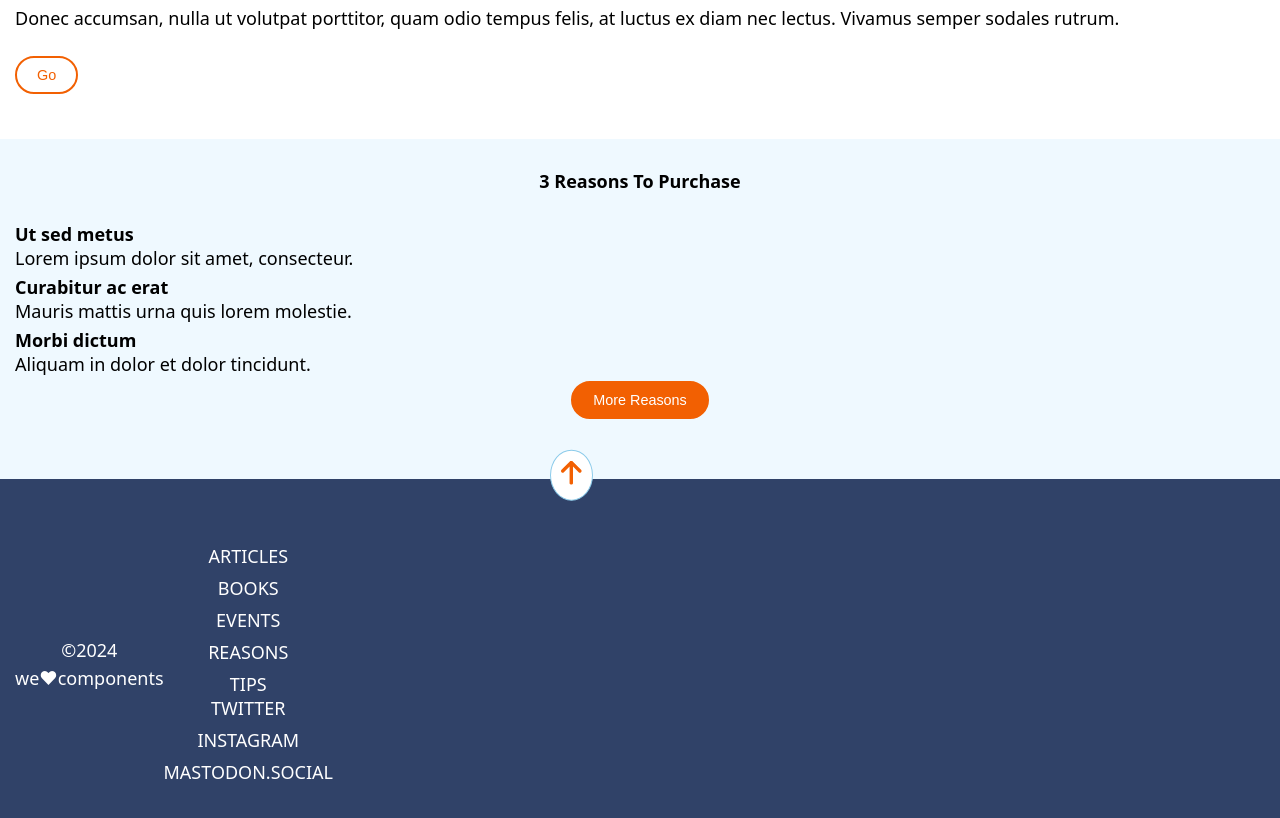
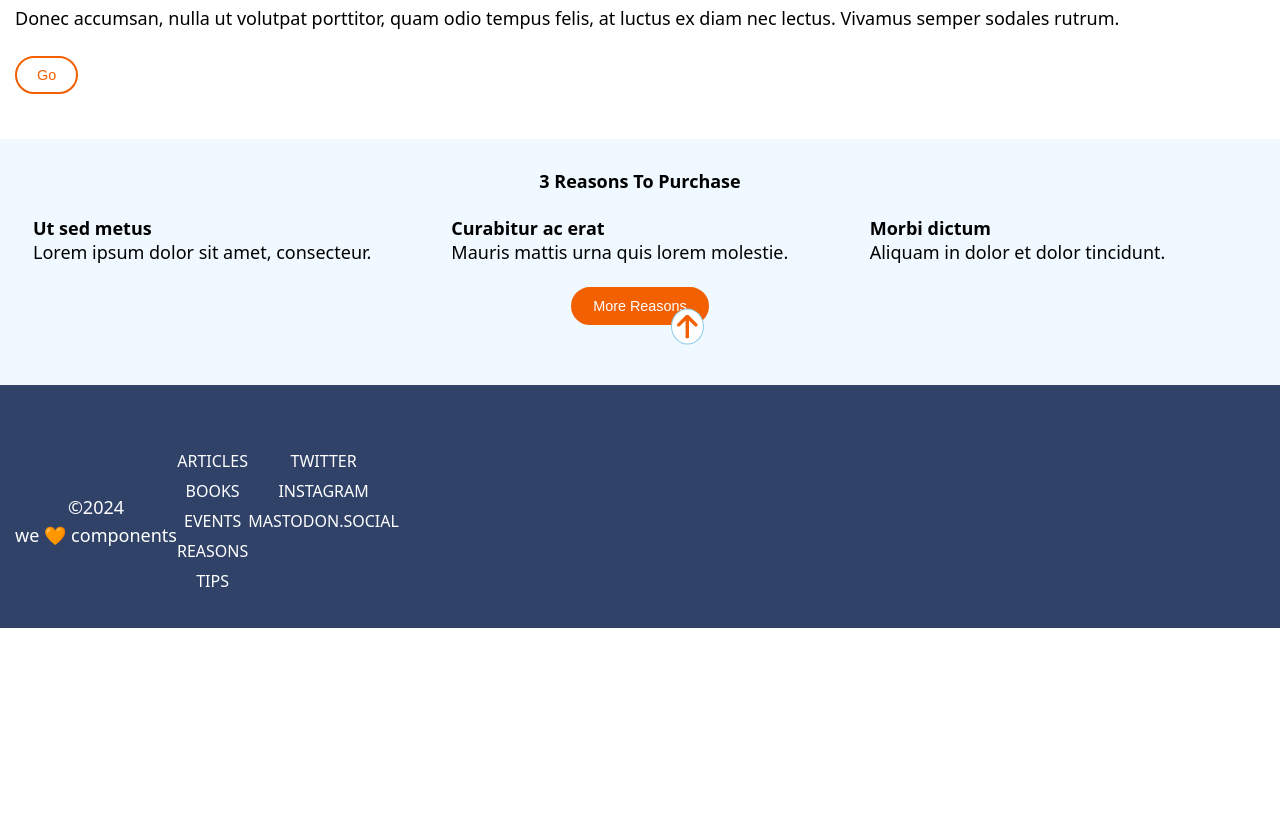
Before and after one commit to Adalab/modulo-1-evaluacion-final-OtiliaNicola, a website built with Vite: page src/index.html in a window 1280 px wide. Shown: the part 900-1718 px from the top of the page. After the commit the page ends 1528 px from the top, so only its background shows below. Built offline with nearby package versions, Linux system fonts and the light colour scheme; files whose address does not match are found by name.

Commit message:
Anonymous page

```diff
--- a/src/partials/footer.html
+++ b/src/partials/footer.html
@@ -1,11 +1,13 @@
 <footer class="footer">
-    <a class="botton-arrow" >
-      <img src="/images/ico-arrow.svg" alt="arrow">
-    </a>
+    <div class="container">
+      <a class="botton-arrow" >
+        <img src="/images/ico-arrow.svg" alt="arrow">
+      </a>
+    </div>
     <nav class="footer_menu">
       <section class="footer_copy">
         <span>&#169;2024</span>
-        <span>we&#10084;components</span>
+        <span class="heart">we &#129505; components</span>
       </section>
       <section class="footer_list">
         <ul class="list1-column">
--- a/src/partials/main.html
+++ b/src/partials/main.html
@@ -11,25 +11,27 @@
       <span class="small">Insomnia Tips</span>
       <h2 class="section-title">Looking Through A Window</h2>
       <p class="section-text">Donec accumsan, nulla ut volutpat porttitor, quam odio tempus felis, at luctus ex diam nec lectus. Vivamus semper sodales rutrum.</p>
-      <button class="section-go">Go</button>
+      <div class="container-1">
+        <button class="section-go">Go</button>
+      </div>
     </section>
     <section class="reasons">
       <div class="container">
         <h3 class="reasons-title">3 Reasons To Purchase</h3>
       </div>
-      <article class="article-item-1">
+      <article class="article_item-1">
         <h4>Ut sed metus</h4>
         <p>Lorem ipsum dolor sit amet, consecteur.</p>
       </article>
-      <article class="article-item-2">
+      <article class="article_item-2">
         <h4>Curabitur ac erat</h4>
         <p>Mauris mattis urna quis lorem molestie.</p>
       </article>
-      <article class="article-item-3">
+      <article class="article_item-3">
         <h4>Morbi dictum</h4>
         <p>Aliquam in dolor et dolor tincidunt.</p>
       </article>
-      <div class="container">
+      <div class="container-botton">
         <button class="botton-reasons">More Reasons</button>
       </div>
     </section>
--- a/src/scss/core/_variables.scss
+++ b/src/scss/core/_variables.scss
@@ -6,3 +6,7 @@
     --blue: #0271bc;
     --darkblue: #304268;
 }
+
+$font-family: "Roboto", sans-serif;
+$font-title: "Roboto Slab", serif;
+$font-size: 16px;
--- a/src/scss/layout/_footer.scss
+++ b/src/scss/layout/_footer.scss
@@ -6,24 +6,38 @@
     a{
         color: var(--white);
         text-decoration: none;
+        font-size: 16px;
     }
     ul{
         display: flex;
         flex-direction: column;
         align-items: center;
         list-style: none;
+
         gap: 8px;
-
+    }
+    li{
+        font-weight: 200;
+        font-size: 0.5rem;
     }
 }
 .botton-arrow{
-    left: 43%;
+    display: flex;
+    right: 45%;
     border-radius: 50%;
     border: 1px solid var(--lightblue);
     background-color: white;
     position: absolute;
-    padding: 10px;
-    transform: translateY(-185%);
+    align-self: center;
+    padding: 5px;
+    transform: translateY(-540%);
+}
+
+.footer_menu {
+    width: 100vw;
+    display: flex;
+    flex-direction: column-reverse;
+    align-items: center;
 }
 
 .footer_copy{
@@ -33,18 +47,13 @@
     gap: 4px;
 }
 
-.footer_menu {
-    width: 100vw;
-    display: flex;
-    flex-direction: column-reverse;
-    align-items: center;
-}
+@media screen and (min-width: 768px) {
+    .footer_menu {
 
-@media screen and (min-width:478px) {
-    .footer_menu {
         flex-direction: row;
     }
     .footer_list {
+        display: flex;
         flex-direction: row;
     }
 }
--- a/src/scss/layout/_homepage.scss
+++ b/src/scss/layout/_homepage.scss
@@ -15,8 +15,8 @@
 
 .title {
     color: var(--white);
-    font-family: "Roboto";
-    font-size: xxx-large;
+    font-family: 'Roboto Slab';
+    font-size: 2.4rem;
     padding-bottom: 20px;
     text-align: center;
 }
@@ -61,7 +61,7 @@
     font-size: 80%;
 }
 
-.reasons-title{
+.reasons-title {
     font-size: 1rem;
     font-weight: bold;
 }
@@ -74,32 +74,58 @@
     grid-gap: 5px;
     background-color: var(--iceblue);
 
-
-    @media screen and (min width:768px) {
+    @media screen and (min-width:768px) {
         grid-template-columns: 1fr 1fr 1fr;
         grid-template-rows: 1fr;
+
+    }
+
+    article {
+        grid-row: span 1;
+        font-size: small;
+        padding: 1rem;
     }
 }
-.article_{
-    & item-1 {
-        & item-2 {
-            & item-3 {
-                grid-row: span 1;
-                font-size: small;
-            }
-        }
-    }
 
-}
-.container{
+.container {
     display: grid;
     justify-content: center;
+    gap: 5px;
 }
-.botton-reasons{
+
+@media screen and (min-width:768px) {
+    .container {
+        grid-area: 1/1/1/4;
+    }
+}
+
+
+.botton-reasons {
     border: 2px solid var(--orange);
     border-radius: 20px;
     color: var(--white);
     background-color: var(--orange);
     padding: 9px 20px;
     font-size: 80%;
+}
+
+@media screen and (min-width:768px) {
+    .article {
+        &_item-1 {
+            grid-area: 2/1/2/2;
+        }
+
+        &_item-2 {
+            grid-area: 2/2/2/3;
+        }
+
+        &_item-3 {
+            grid-area: 2/3/2/4;
+        }
     }
+
+    .container-botton {
+        margin: 0 auto;
+        grid-area: 3/2/3/3;
+    }
+}
```
